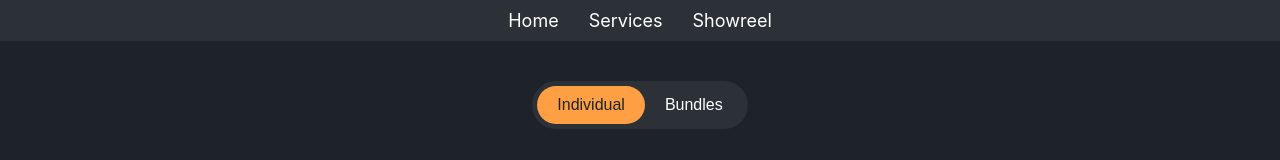
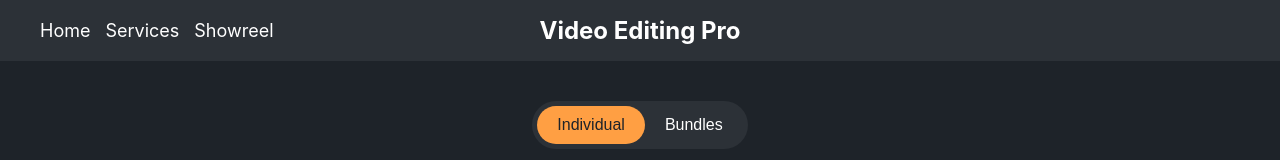
Before and after one commit to ronend/ohad-webapp, a React (Create React App) app: page /services in a window 1280 px wide. Shown: the top 160 px of the page. Built offline with nearby package versions, Linux system fonts and the light colour scheme.

Commit message:
updated header

```diff
--- a/src/App.css
+++ b/src/App.css
@@ -37,9 +37,18 @@
   }
 }
 
+header {
+  background-color: #2c3137;
+  padding: 20px 0;
+  display: flex;
+  justify-content: space-between;
+  align-items: center;
+}
+
 nav {
-  background-color: #2c3137;
-  padding: 10px 0;
+  background-color: transparent;
+  padding: 0;
+  margin-left: calc((100% - 1200px) / 2); /* Align with service grid */
 }
 
 nav ul {
@@ -47,11 +56,15 @@ nav ul {
   padding: 0;
   margin: 0;
   display: flex;
-  justify-content: center;
+  justify-content: flex-start;
 }
 
 nav ul li {
-  margin: 0 15px;
+  margin: 0 15px 0 0;
+}
+
+nav ul li:first-child {
+  margin-left: 0; /* Remove left margin from first item */
 }
 
 nav ul li a {
@@ -64,3 +77,12 @@ nav ul li a {
 nav ul li a:hover {
   color: #ff9f43;
 }
+
+.site-title {
+  color: white;
+  font-size: 24px;
+  margin: 0;
+  position: absolute;
+  left: 50%;
+  transform: translateX(-50%);
+}
--- a/src/App.js
+++ b/src/App.js
@@ -9,6 +9,7 @@ function App() {
   return (
     <Router>
       <div className="App">
+        <header>
           <nav>
             <ul>
               <li>
@@ -22,6 +23,8 @@ function App() {
               </li>
             </ul>
           </nav>
+          <h1 className="site-title">Video Editing Pro</h1>
+        </header>
 
         <Routes>
           <Route path="/" element={<HomePage />} />
--- a/src/components/ServicesPage.css
+++ b/src/components/ServicesPage.css
@@ -1,6 +1,6 @@
 .ServicesPage {
   background-color: #1e2329;
-  padding: 40px 20px;
+  padding: 40px 0; /* Remove horizontal padding */
   min-height: 100vh;
 }
 
@@ -38,6 +38,7 @@
   gap: 20px;
   max-width: 1200px;
   margin: 0 auto;
+  padding: 0 20px; /* Add padding here instead */
 }
 
 .service-card {
```
Lines whose indentation alone changed are shown as unchanged.
